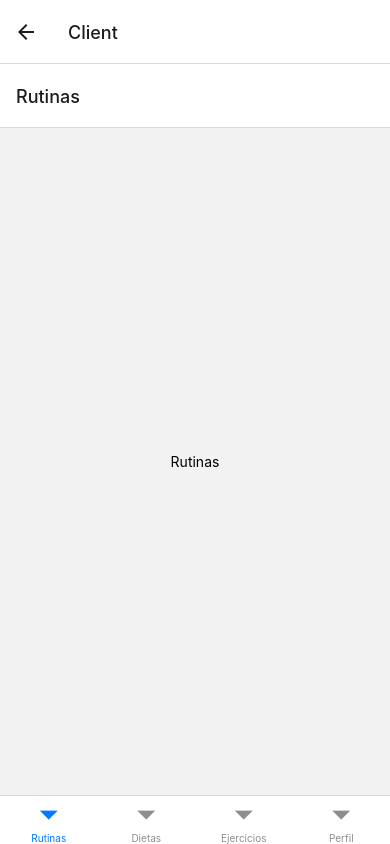
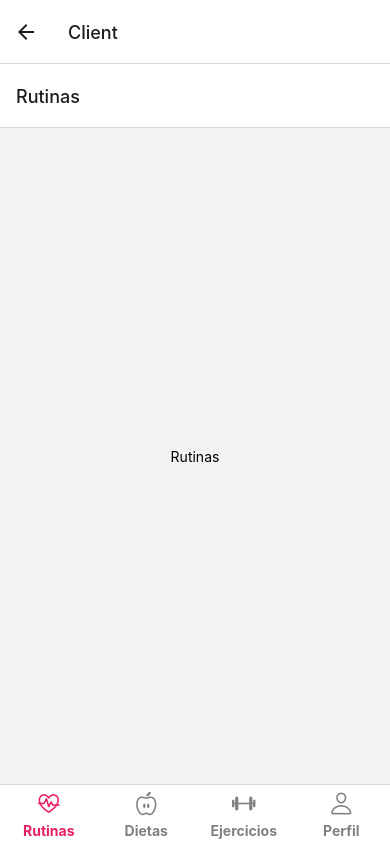
Before and after one commit to JONGOGG/GymReact, a React Native app: screen /Client in a window 390 px wide. Built offline with nearby package versions, Linux system fonts and the light colour scheme.

Commit message:
diseno de la barra de navegacion

```diff
--- a/src/screens/ClientScreen.js
+++ b/src/screens/ClientScreen.js
@@ -4,12 +4,42 @@ import RutinasScreen from './RutinasScreen';
 import DietasScreen from './DietasScreen';
 import EjerciciosScreen from './EjerciciosScreen';
 import PerfilScreen from './PerfilScreen';
+import { Ionicons } from '@expo/vector-icons';
 
 const Tab = createBottomTabNavigator();
 
 const ClientScreen = () => {
   return (
-    <Tab.Navigator>
+    <Tab.Navigator
+      screenOptions={({ route }) => ({
+        tabBarIcon: ({ color, size }) => {
+          let iconName;
+
+          if (route.name === 'Rutinas') {
+            iconName = 'fitness-outline';
+          } else if (route.name === 'Dietas') {
+            iconName = 'nutrition-outline';
+          } else if (route.name === 'Ejercicios') {
+            iconName = 'barbell-outline';
+          } else if (route.name === 'Perfil') {
+            iconName = 'person-outline';
+          }
+
+          return <Ionicons name={iconName} size={size} color={color} />;
+        },
+        tabBarActiveTintColor: '#e91e63',
+        tabBarInactiveTintColor: 'gray',
+        tabBarStyle: {
+          backgroundColor: '#ffffff',
+          paddingBottom: 5,
+          height: 60,
+        },
+        tabBarLabelStyle: {
+          fontSize: 14,
+          fontWeight: 'bold',
+        },
+      })}
+    >
       <Tab.Screen name="Rutinas" component={RutinasScreen} />
       <Tab.Screen name="Dietas" component={DietasScreen} />
       <Tab.Screen name="Ejercicios" component={EjerciciosScreen} />
```
